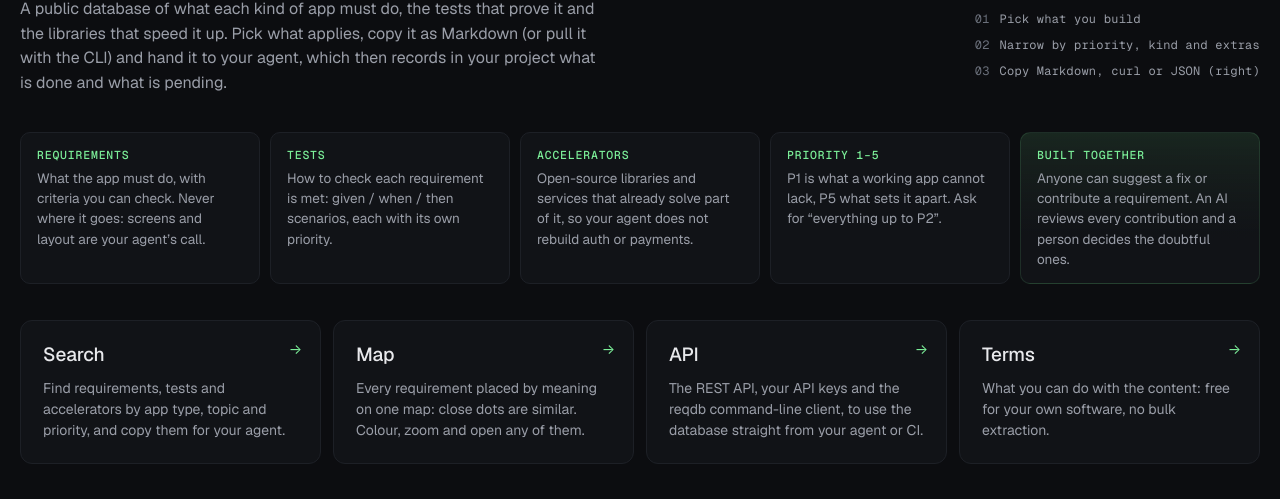
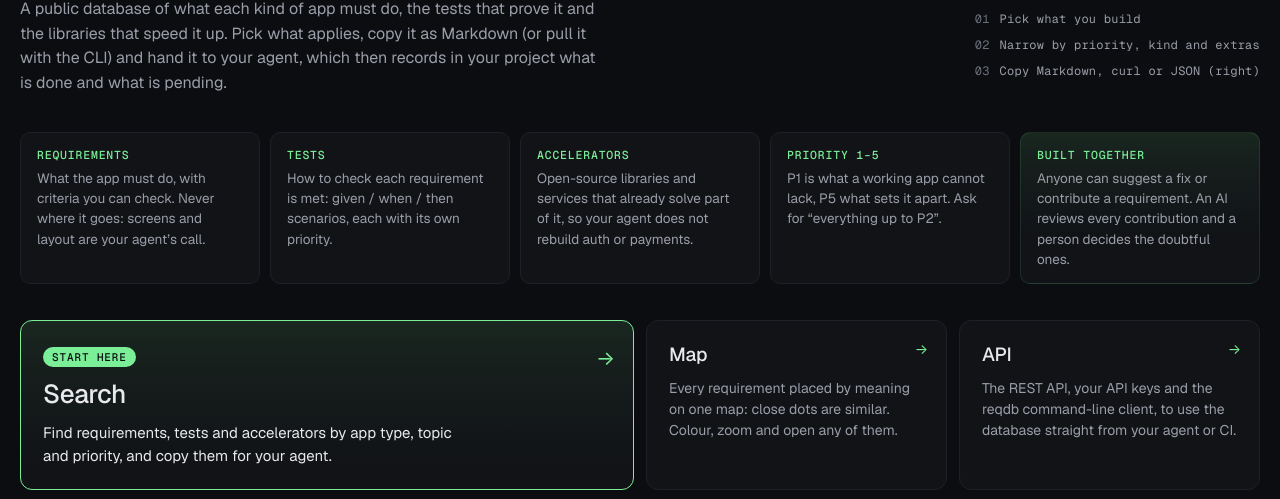
Before and after one commit to luismariagonzalez/db_public_requirements, a website with bundled scripts: page web/index.html in a window 1280 px wide. Shown: the part 265-764 px from the top of the page. Built offline with nearby package versions, Linux system fonts and the light colour scheme.

Commit message:
Portada: la caja del buscador, destacada como camino principal
Co-Authored-By: Claude Sonnet 5.5 <noreply@anthropic.com>

```diff
--- a/web/estilo.css
+++ b/web/estilo.css
@@ -377,3 +377,11 @@ details.sub > :last-child { margin-bottom: 6px; }
 .pag i { position: absolute; right: 18px; top: 18px; font-style: normal; color: var(--acc); transition: transform .15s; }
 .pag:hover, .pag:focus-visible { border-color: var(--acc); background: var(--acc-bg); }
 .pag:hover i, .pag:focus-visible i { transform: translateX(3px); }
+
+/* La caja del buscador es el camino principal: más grande y con el color de acento */
+.pag.principal { border-color: var(--acc); background: linear-gradient(180deg, var(--acc-bg), var(--panel) 85%); padding-top: 26px; }
+.pag.principal b { font-size: 26px; letter-spacing: -.02em; }
+.pag.principal span { font-size: 15px; color: var(--txt); max-width: 44ch; }
+.pag.principal em { align-self: flex-start; font: 500 11px var(--mono); font-style: normal; text-transform: uppercase; letter-spacing: .08em; color: var(--bg); background: var(--acc); padding: 3px 9px; border-radius: 999px; }
+.pag.principal i { font-size: 20px; top: 22px; }
+@media (min-width: 760px) { .pag.principal { grid-column: span 2; } }
--- a/web/index.html
+++ b/web/index.html
@@ -53,7 +53,7 @@
 </section>
 
 <section class="paginas" aria-label="Where to go" data-i18n-attr="aria-label:home.aria">
-  <a class="pag" href="./buscador.html"><b data-i18n="home.buscador.t">Search</b><span data-i18n="home.buscador.p"></span><i aria-hidden="true">→</i></a>
+  <a class="pag principal" href="./buscador.html"><em data-i18n="home.empieza">Start here</em><b data-i18n="home.buscador.t">Search</b><span data-i18n="home.buscador.p"></span><i aria-hidden="true">→</i></a>
   <a class="pag" href="./mapa.html"><b data-i18n="home.mapa.t">Map</b><span data-i18n="home.mapa.p"></span><i aria-hidden="true">→</i></a>
   <a class="pag" href="./api.html"><b data-i18n="home.api.t">API</b><span data-i18n="home.api.p"></span><i aria-hidden="true">→</i></a>
   <a class="pag" href="./terms.html"><b data-i18n="home.terms.t">Terms</b><span data-i18n="home.terms.p"></span><i aria-hidden="true">→</i></a>
--- a/web/textos-en.js
+++ b/web/textos-en.js
@@ -7,6 +7,7 @@ export default {
 
   'nav.browse': 'Search', 'nav.api': 'API', 'nav.cli': 'CLI', 'nav.account': 'Account', 'nav.terms': 'Terms', 'nav.main': 'Main',
   // ── home (index.html): cajas hacia cada página
+  'home.empieza': 'Start here',
   'home.aria': 'Where to go',
   'home.buscador.t': 'Search', 'home.buscador.p': 'Find requirements, tests and accelerators by app type, topic and priority, and copy them for your agent.',
   'home.mapa.t': 'Map', 'home.mapa.p': 'Every requirement placed by meaning on one map: close dots are similar. Colour, zoom and open any of them.',
--- a/web/textos-es.js
+++ b/web/textos-es.js
@@ -7,6 +7,7 @@ export default {
 
   'nav.browse': 'Buscador', 'nav.api': 'API', 'nav.cli': 'CLI', 'nav.account': 'Cuenta', 'nav.terms': 'Términos', 'nav.main': 'Principal',
   // ── home (index.html): cajas hacia cada página
+  'home.empieza': 'Empieza aquí',
   'home.aria': 'Adónde ir',
   'home.buscador.t': 'Buscador', 'home.buscador.p': 'Encuentra requisitos, tests y aceleradores por tipo de app, tema y prioridad, y cópialos para tu agente.',
   'home.mapa.t': 'Mapa', 'home.mapa.p': 'Todos los requisitos colocados por significado en un mapa: los puntos cercanos se parecen. Colorea, haz zoom y abre cualquiera.',
```
Also changed, not shown: tests/paginas.test.mjs (+1 -1 lines).
